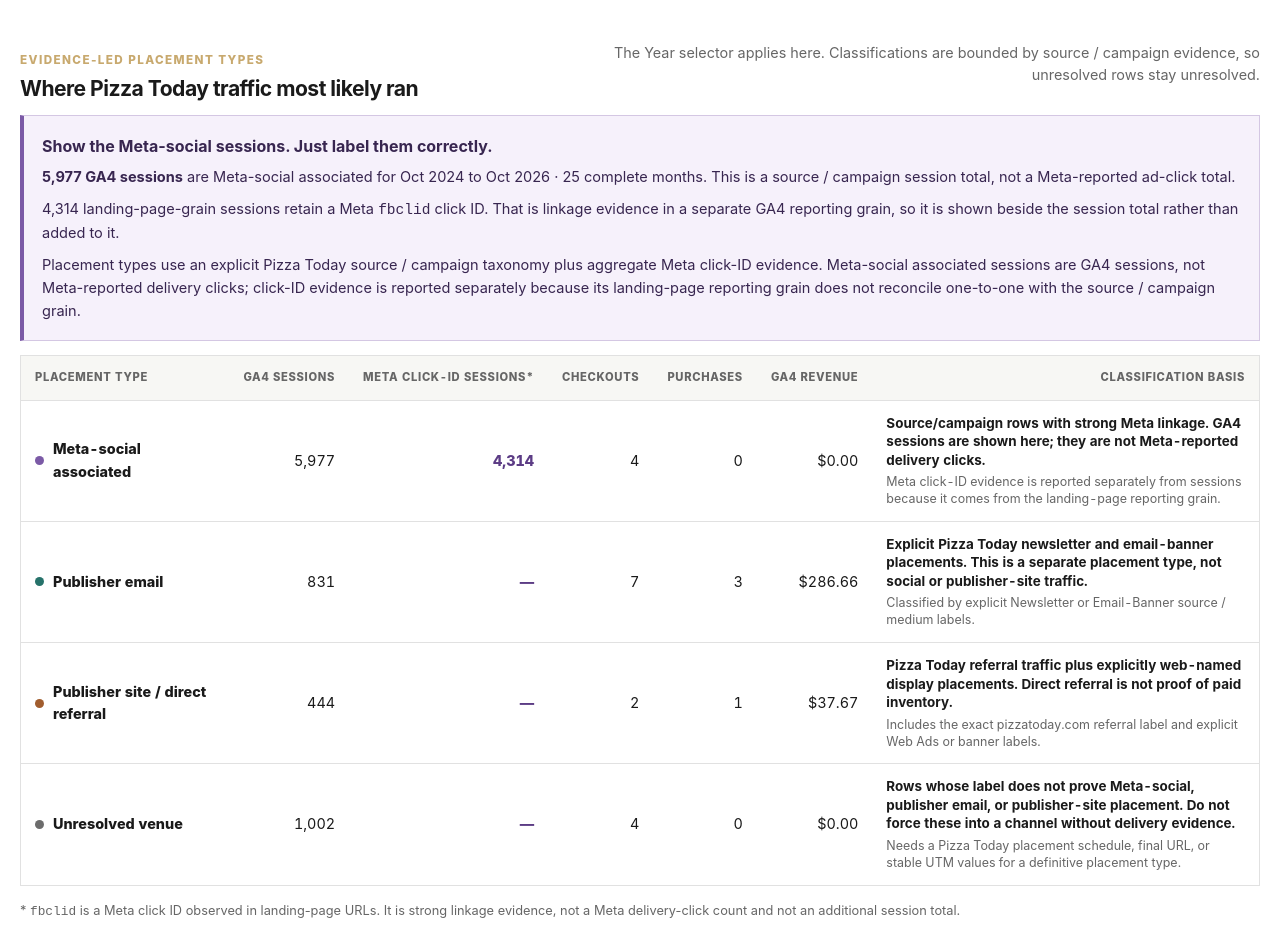
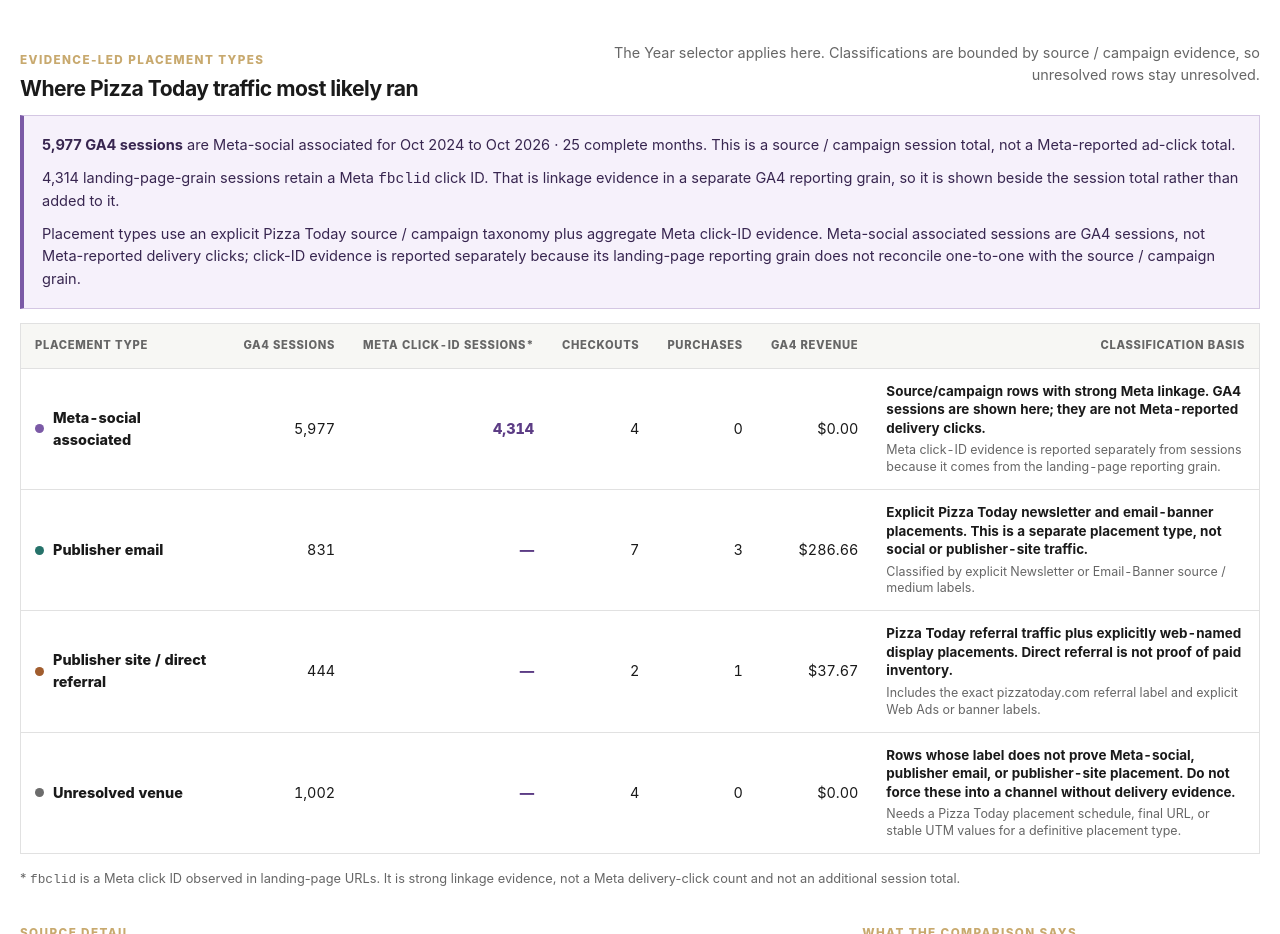
Before and after one commit to ndshiba/2heads-site, a plain HTML site: page LP/2026-11-Pizza-Today/index.html in a window 1280 px wide. Shown: the part 2580-3514 px from the top of the page. Drawn offline with Linux system fonts and the light colour scheme.

Commit message:
Remove Pizza Today placement callout heading

```diff
--- a/LP/2026-11-Pizza-Today/index.html
+++ b/LP/2026-11-Pizza-Today/index.html
@@ -648,7 +648,6 @@
         ? `${fmtNumber(meta.meta_click_id_sessions)} landing-page-grain sessions retain a Meta <code>fbclid</code> click ID.`
         : "No landing-page-grain sessions in this selected period retain a Meta <code>fbclid</code> click ID.";
       return `<aside class="placement-callout">
-        <h3>Show the Meta-social sessions. Just label them correctly.</h3>
         <p><strong>${fmtNumber(meta.sessions)} GA4 sessions</strong> are Meta-social associated for ${esc(rangeText)}. This is a source / campaign session total, not a Meta-reported ad-click total.</p>
         <p>${clickIdText} That is linkage evidence in a separate GA4 reporting grain, so it is shown beside the session total rather than added to it.</p>
         <p>${esc(data.meta.pizza_placement_note)}</p>
```
